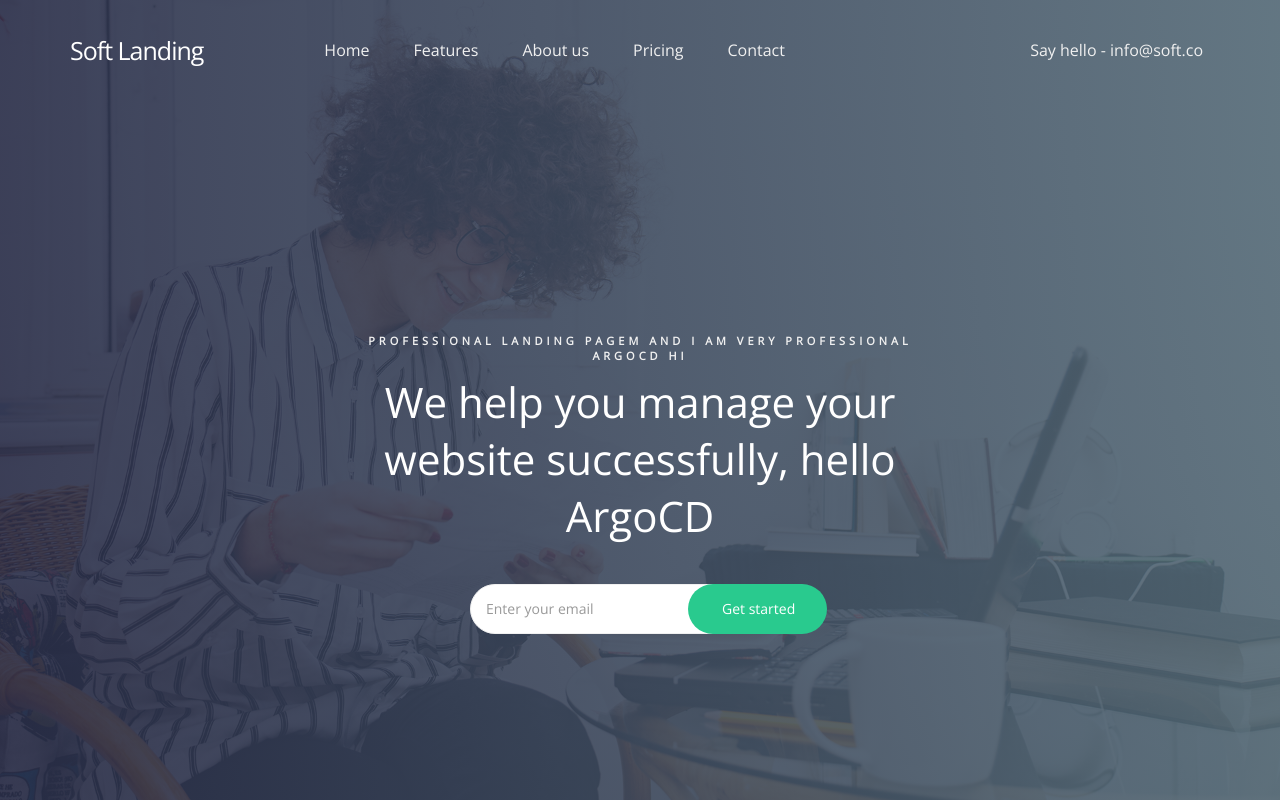
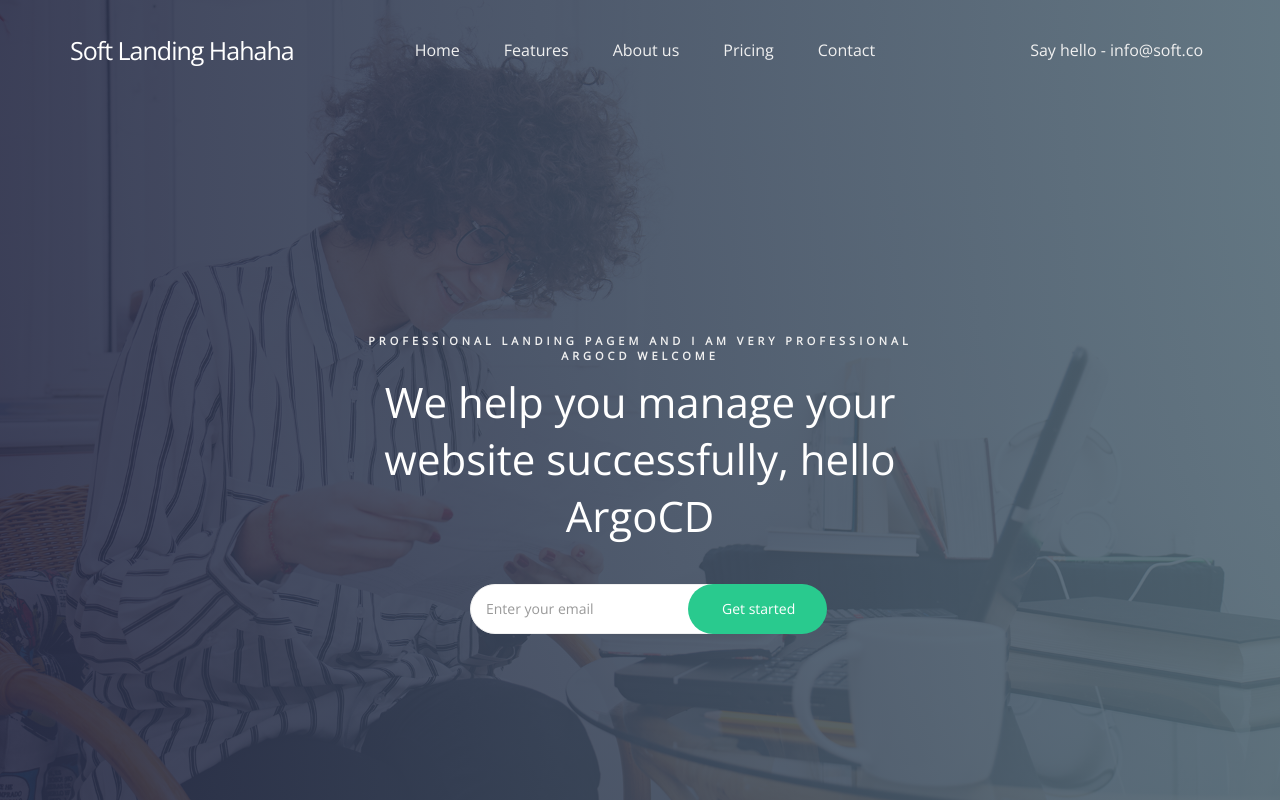
Before and after one commit to Movses515/k8s-web-project, a plain HTML site: page index.html in a window 1280 px wide. Shown: the top 802 px of the page. Drawn offline with nearby package versions, Linux system fonts and the light colour scheme.

Commit message:
changed title and some minor changes

```diff
--- a/css/tooplate-style.css
+++ b/css/tooplate-style.css
@@ -64,7 +64,7 @@ http://www.tooplate.com/view/2106-soft-landing
   }
 
   a:hover, a:active, a:focus {
-    color: #29ca8e;
+    color: #761c19;
     outline: none;
   }
 
--- a/index.html
+++ b/index.html
@@ -31,9 +31,7 @@
      <!-- PRE LOADER -->
      <section class="preloader">
           <div class="spinner">
-
                <span class="spinner-rotate"></span>
-
           </div>
      </section>
 
@@ -50,7 +48,7 @@
                     </button>
 
                     <!-- lOGO TEXT HERE -->
-                    <a href="index.html" class="navbar-brand">Soft Landing</a>
+                    <a href="index.html" class="navbar-brand">Soft Landing Hahaha</a>
                </div>
 
                <!-- MENU LINKS -->
@@ -79,7 +77,7 @@
 
                     <div class="col-md-offset-3 col-md-6 col-sm-12">
                          <div class="home-info">
-                              <h3>professional landing pagem and I am very Professional ArgoCD Hi</h3>
+                              <h3>professional landing pagem and I am very Professional ArgoCD Welcome</h3>
                               <h1>We help you manage your website successfully, hello ArgoCD</h1>
                               <form action="" method="get" class="online-form">
                                    <input type="email" name="email" class="form-control" placeholder="Enter your email" required="">
```
